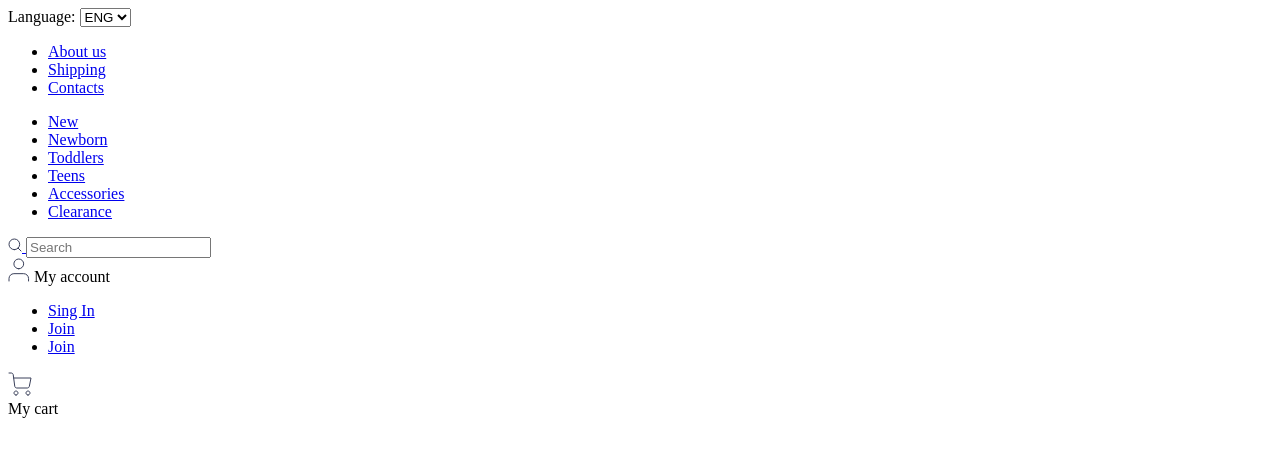
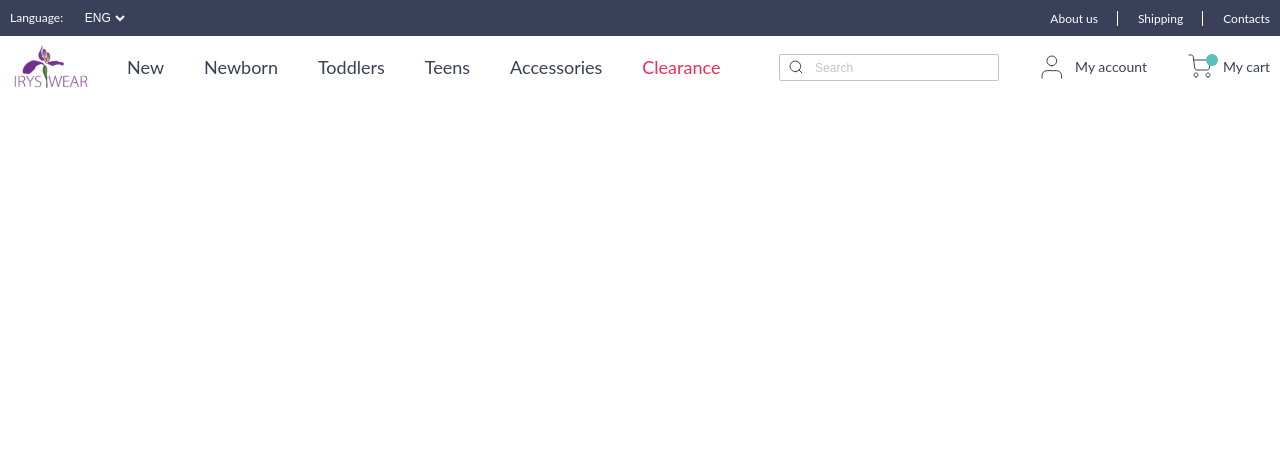
Before and after one commit to milkyway-ua/Iryswear, a website: page #src/_header.html in a window 1280 px wide. Drawn offline with nearby package versions, Linux system fonts and the light colour scheme; files that its build step writes are made by us from their sources; the site is published under a folder, as on GitHub Pages, so addresses that start at the root find nothing.

Commit message:
cheage href for libs

```diff
--- a/#src/_header.html
+++ b/#src/_header.html
@@ -3,9 +3,9 @@
 <head>
     <meta charset="UTF-8">
     <meta name="viewport" content="width=device-width, initial-scale=1.0">
-    <link rel="stylesheet" href="/css/style.min.css">
-    <link rel="stylesheet" type="text/css" href="/libs/slick/slick.css"/>
-    <link rel="stylesheet" type="text/css" href="/libs/slick/slick-theme.css"/>
+    <link rel="stylesheet" href="css/style.min.css">
+    <link rel="stylesheet" type="text/css" href="libs/slick/slick.css"/>
+    <link rel="stylesheet" type="text/css" href="libs/slick/slick-theme.css"/>
     <link rel="stylesheet" href="https://unpkg.com/swiper/swiper-bundle.min.css">
 
     <title>Iryswear</title>
```
Also changed, not shown: dist/about.html, dist/contacts.html, dist/index.html, dist/shipping.html.
